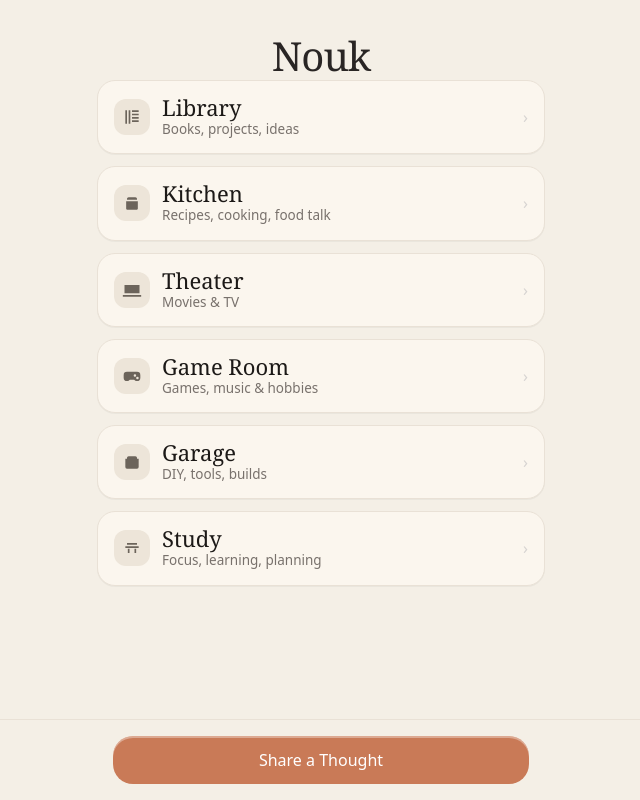
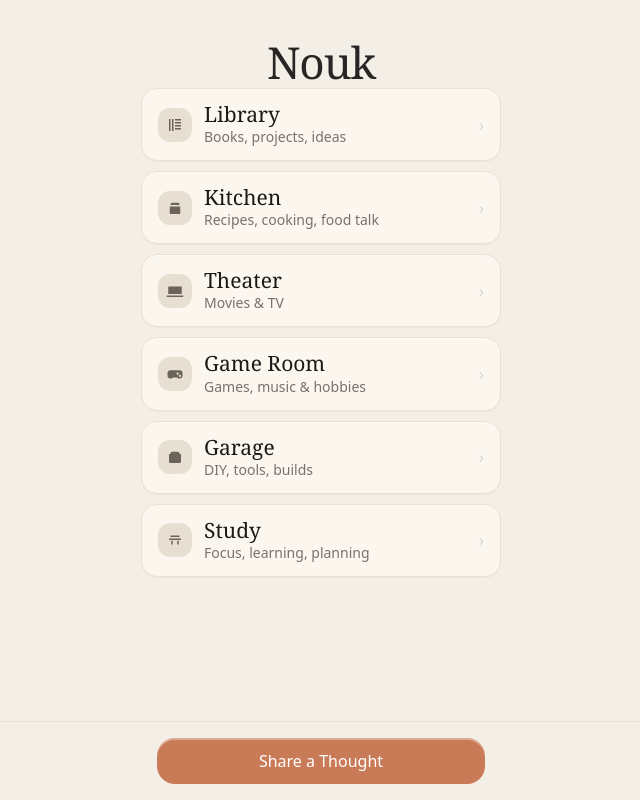
Before and after one commit to dus10-sudo/Nouk-V2, a Next.js app: page / in a window 1280 px wide. Shown: the whole page, without its empty margins (319-959 px from the left). Built offline with nearby package versions, Linux system fonts and the light colour scheme.

Commit message:
Update page.tsx

```diff
--- a/src/app/page.tsx
+++ b/src/app/page.tsx
@@ -3,9 +3,8 @@
 import Link from 'next/link';
 import React from 'react';
 
-/* --------- Mono inline icons (don’t change) --------- */
 const glyph = (d: string) => (
-  <svg viewBox="0 0 24 24" className="h-5 w-5" aria-hidden>
+  <svg viewBox="0 0 24 24" className="h-[18px] w-[18px]" aria-hidden>
     <path fill="currentColor" d={d} />
   </svg>
 );
@@ -19,7 +18,13 @@ const Icons = {
   desk: glyph('M4 10h16v2H4zm3 3h2v5H7zm8 0h2v5h-2zM6 6h12v2H6z'),
 };
 
-/* --------- Rooms (order/labels like mock) --------- */
+const PAPER = '#F4EFE6';
+const CARD  = '#FBF6EE';
+const EDGE  = '#E9E1D6';
+const CHIP  = '#E7DFD2'; // slightly darker than before
+const TAUPE = '#6C645B';
+const CLAY  = '#C97A57';
+
 const ROOMS = [
   { slug: 'library',    name: 'Library',    desc: 'Books, projects, ideas',       icon: Icons.library },
   { slug: 'kitchen',    name: 'Kitchen',    desc: 'Recipes, cooking, food talk',  icon: Icons.kitchen },
@@ -29,48 +34,48 @@ const ROOMS = [
   { slug: 'study',      name: 'Study',      desc: 'Focus, learning, planning',    icon: Icons.desk },
 ] as const;
 
-/* --------- Color tokens tuned to the mock --------- */
-/* (warmer parchment, lighter cards, softer chip, taupe icons, clay CTA) */
-const PAPER = '#F4EFE6';
-const CARD  = '#FBF6EE';
-const EDGE  = '#E9E1D6';
-const CHIP  = '#EDE5D9';
-const TAUPE = '#6C645B';
-const CLAY  = '#C97A57';
-
 export default function HomePage() {
   return (
     <main className="min-h-screen flex flex-col" style={{ backgroundColor: PAPER, color: '#1f2937' }}>
-      {/* Header */}
-      <header className="pt-9 pb-1 text-center">
-        <h1 className="text-[40px] leading-none font-serif tracking-tight text-stone-800">Nouk</h1>
+      {/* Title: a touch larger + a hair more top padding */}
+      <header className="pt-10 pb-1 text-center">
+        <h1 className="text-[44px] leading-none font-serif tracking-tight text-stone-800">Nouk</h1>
       </header>
 
-      {/* Rooms */}
       <section className="flex-1 px-4 pb-4">
-        {/* tighter vertical rhythm: space-y-3, not 4 */}
-        <div className="mx-auto w-full max-w-md space-y-3">
+        {/* Narrower max width + tighter stack (≈10px) */}
+        <div className="mx-auto w-full max-w-[360px] space-y-2.5">
           {ROOMS.map((r) => (
             <Link
               key={r.slug}
               href={`/room/${r.slug}`}
-              /* slightly smaller radius, lighter shadow */
-              className="group block rounded-[18px] border shadow-[0_1px_0_rgba(0,0,0,0.04)] transition-shadow"
-              style={{ backgroundColor: CARD, borderColor: EDGE }}
+              className="group block rounded-[16px] border transition-shadow"
+              style={{
+                backgroundColor: CARD,
+                borderColor: EDGE,
+                boxShadow:
+                  '0 1px 0 rgba(0,0,0,0.035), inset 0 1px 0 rgba(255,255,255,0.35)',
+              }}
             >
-              {/* tighter padding: py-3.5 not py-4; smaller chip 36px, softer radius */}
-              <div className="flex items-center gap-3 px-4 py-3.5">
+              {/* Slightly tighter vertical padding */}
+              <div className="flex items-center gap-3 px-4 py-[13px]">
+                {/* Smaller, darker chip */}
                 <div
-                  className="flex h-9 w-9 items-center justify-center rounded-xl"
+                  className="flex h-[34px] w-[34px] items-center justify-center rounded-[12px]"
                   style={{ backgroundColor: CHIP, color: TAUPE }}
                   aria-hidden
                 >
                   {r.icon}
                 </div>
+
                 <div className="min-w-0">
-                  <div className="font-serif text-[22px] leading-6 text-stone-900">{r.name}</div>
-                  <div className="text-[13.5px] text-stone-500">{r.desc}</div>
+                  <div className="font-serif text-[21px] leading-[1.15] text-stone-900">
+                    {r.name}
+                  </div>
+                  <div className="text-[14px] text-stone-500">{r.desc}</div>
                 </div>
+
+                {/* Softer chevron */}
                 <div className="ml-auto text-stone-300 group-hover:text-stone-400 select-none">›</div>
               </div>
             </Link>
@@ -78,15 +83,12 @@ export default function HomePage() {
         </div>
       </section>
 
-      {/* Bottom CTA (height/rounded matches mock more closely) */}
-      <footer
-        className="sticky bottom-0 border-t"
-        style={{ backgroundColor: PAPER, borderColor: EDGE }}
-      >
-        <div className="mx-auto w-full max-w-md px-4 py-4">
+      {/* CTA: slightly less round/shorter */}
+      <footer className="sticky bottom-0 border-t" style={{ backgroundColor: PAPER, borderColor: EDGE }}>
+        <div className="mx-auto w-full max-w-[360px] px-4 py-4">
           <Link
             href="/compose"
-            className="block w-full text-center font-medium text-white rounded-[20px] py-3 shadow-[inset_0_2px_0_rgba(255,255,255,0.35)] hover:brightness-95 transition"
+            className="block w-full text-center font-medium text-white rounded-[18px] py-[11px] shadow-[inset_0_2px_0_rgba(255,255,255,0.35)] hover:brightness-95 transition"
             style={{ backgroundColor: CLAY }}
           >
             Share a Thought
```
